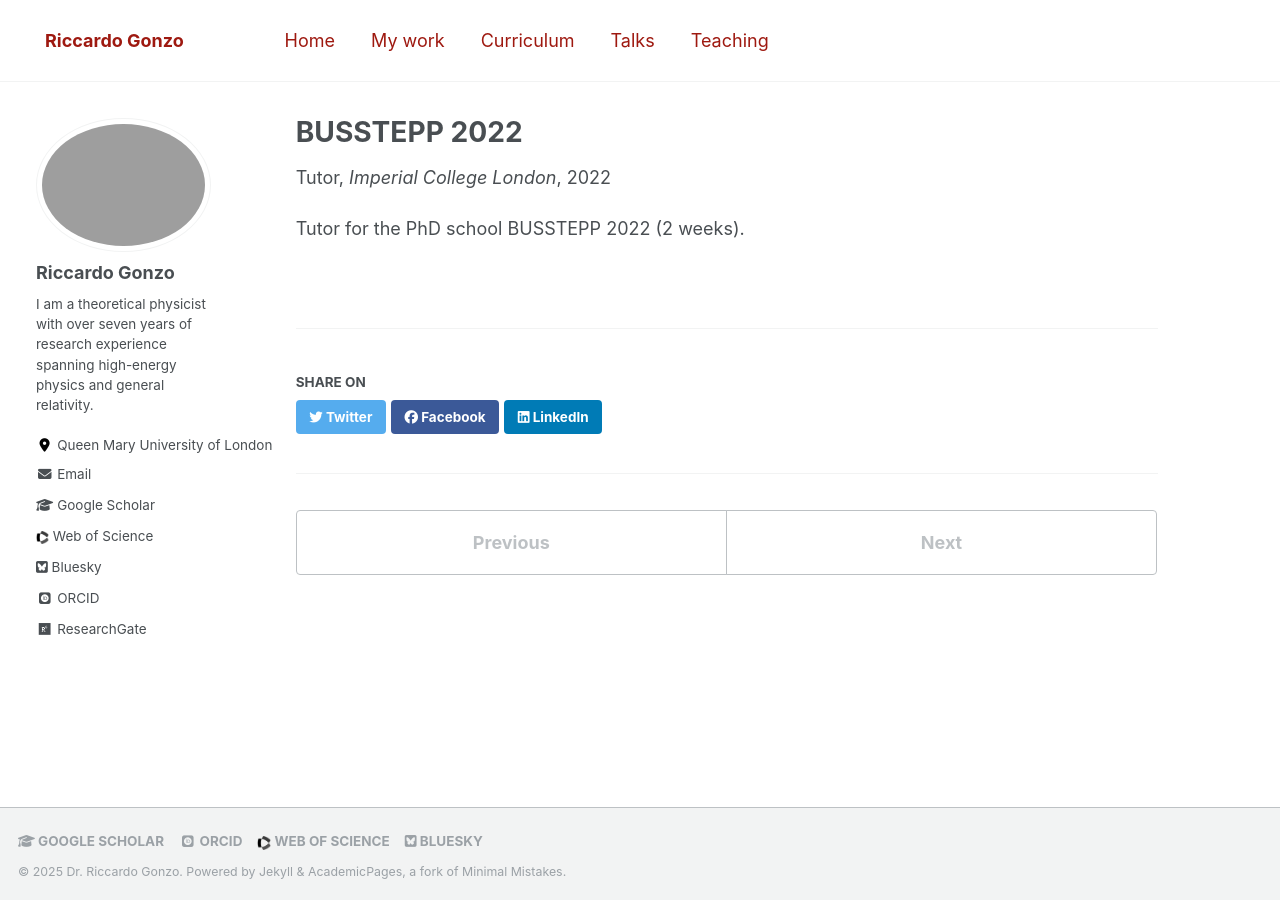
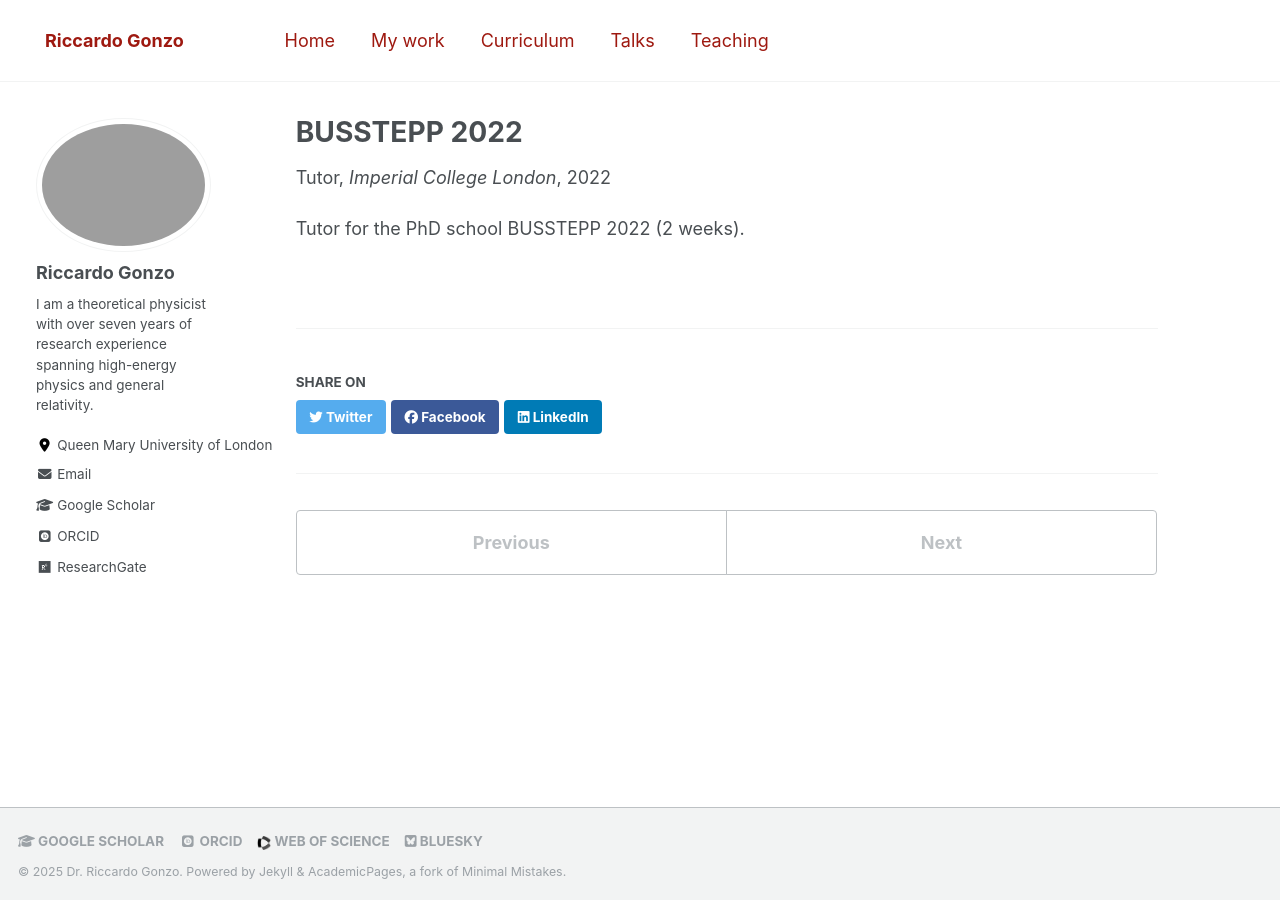
Before and after one commit to Ricky-93/riccardogonzo.github.io, a Jekyll site: the page built from _teaching/busstepp_2022.md, in a window 1280 px wide. Built offline with Jekyll 4.4.1, drawn with Linux system fonts in a browser that asks for light colours; nearby versions of some CDN libraries; some web fonts are replaced.

Commit message:
Update author-profile.html

```diff
--- a/_includes/author-profile.html
+++ b/_includes/author-profile.html
@@ -37,14 +37,11 @@
       {% if author.googlescholar %}
       <li><a href="{{ author.googlescholar }}"><i class="fas fa-fw fa-graduation-cap"></i> Google Scholar</a></li>
       {% endif %}
-      <li><a href="https://www.webofscience.com/wos/author/record/GIW-7237-2022" target="_blank"><span style="display:inline-block; width: 13px;"><img src='/images/clarivate.png'></span> Web of Science</a></li>
 
       {% if author.github %}
       <li><a href="https://github.com/{{ author.github }}"><i class="fa-brands fa-square-github" aria-hidden="true"></i> Github</a></li>
       {% endif %}
 
-
-      <li><a rel="me" href="https://bsky.app/profile/giorgionicoletti.bsky.social" target="_blank"><i class="fa-brands fa-square-bluesky" aria-hidden="true"></i> Bluesky</a></li>
       {% if author.twitter %}
       <li><a href="https://twitter.com/{{ author.twitter }}"><i class="fa-brands fa-square-twitter" aria-hidden="true"></i> Twitter</a></li>
       {% endif %}
```
